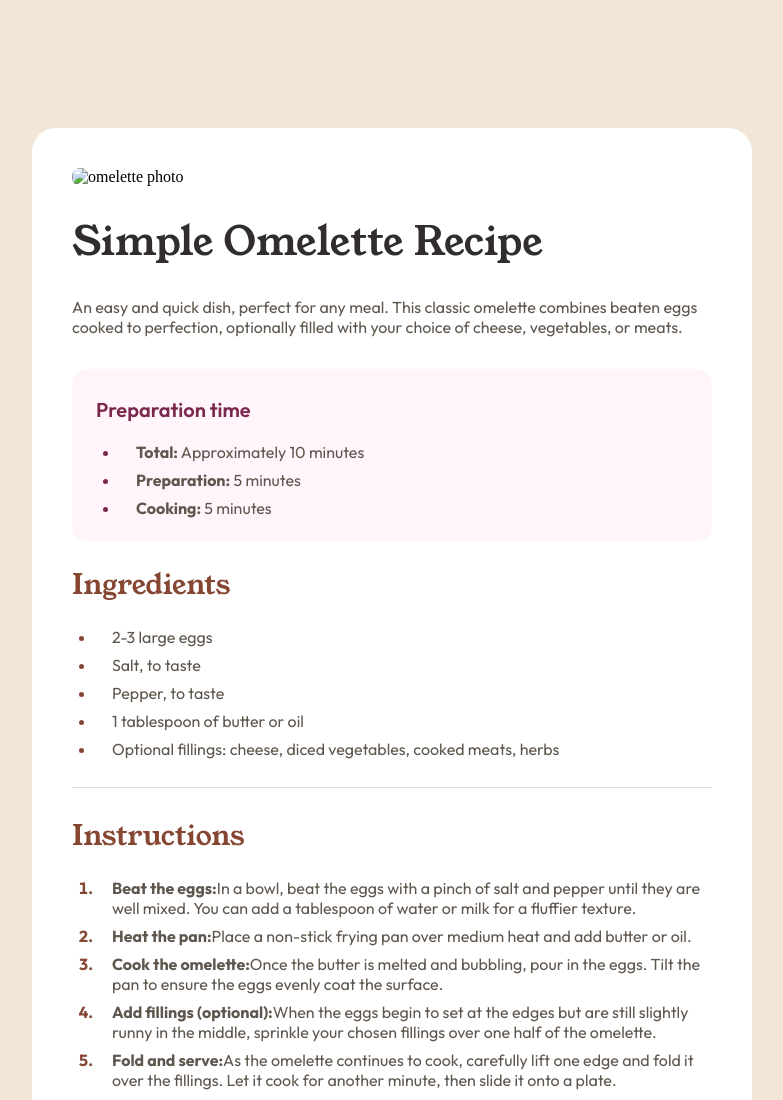
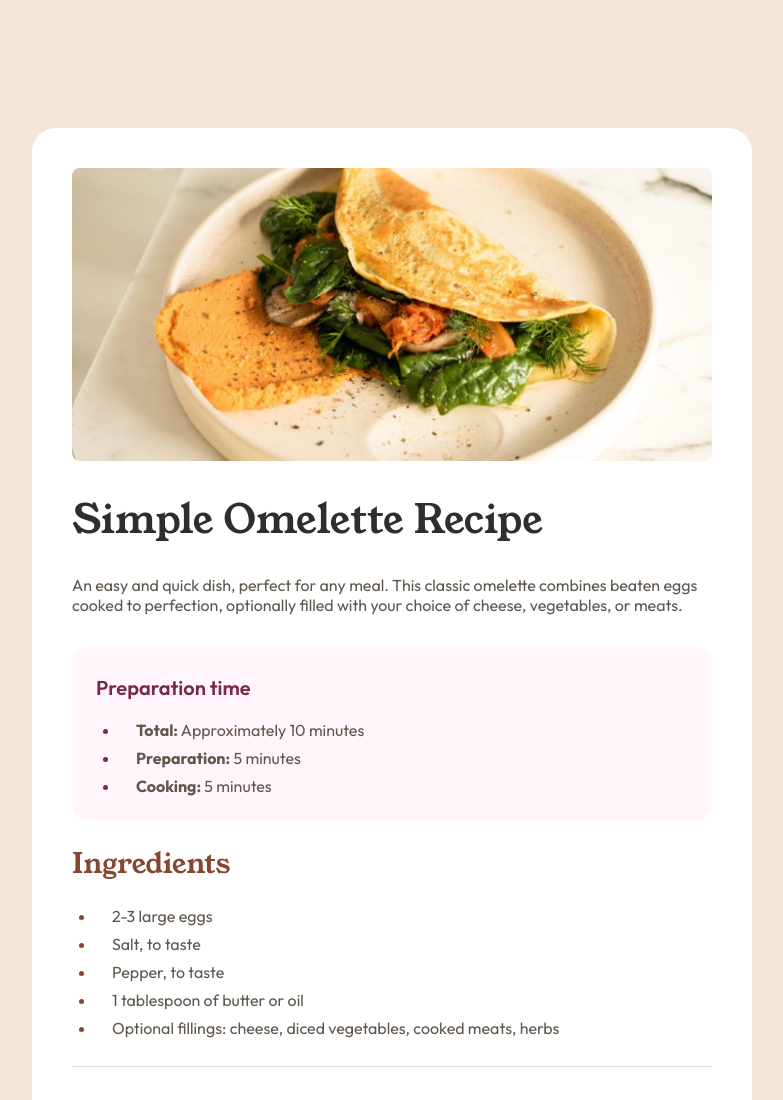
Before and after one commit to rubi-cyber313/recipe-page-main, a plain HTML site: page index.html in a window 1280 px wide. Shown: the top 1100 px of the page, without its empty margins (248-1031 px from the left). Drawn offline with Linux system fonts and the light colour scheme.

Commit message:
Update index.html

```diff
--- a/index.html
+++ b/index.html
@@ -6,7 +6,7 @@
   <meta name="viewport" content="width=device-width, initial-scale=1.0">
   <!-- displays site properly based on user's device -->
 
-  <link rel="icon" type="image/png" sizes="32x32" href="./assets/images/favicon-32x32.png">
+  <link rel="icon" type="image/png" sizes="32x32" href="favicon-32x32.png">
   <link rel="stylesheet" href="style4.css">
   <link rel="preconnect" href="https://fonts.googleapis.com">
   <link rel="preconnect" href="https://fonts.gstatic.com" crossorigin>
@@ -20,7 +20,7 @@
 
 <body>
   <main class="card">
-    <img src="assets\images\image-omelette.jpeg" alt="omelette photo">
+    <img src="image-omelette.jpeg" alt="omelette photo">
     <h1>Simple Omelette Recipe </h1>
 
     <p class="intro">An easy and quick dish, perfect for any meal. This classic omelette combines beaten eggs cooked
```
